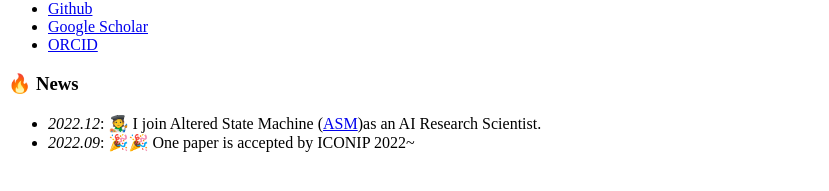
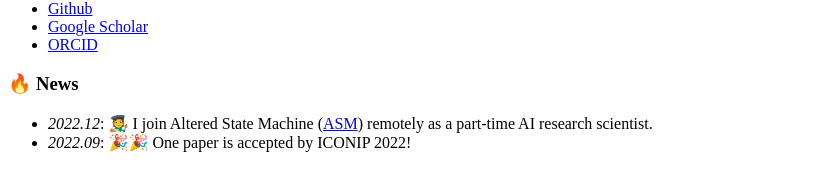
Before and after one commit to YaoYao1995/yaoyao1995.github.io, a Jekyll site: the page built from _pages/includes/news.md, in a window 1280 px wide. Shown: the part 430-621 px from the top of the page, without its empty margins (0-829 px from the left). Built offline with Jekyll 4.4.1, drawn with Linux system fonts in a browser that asks for light colours; our own code applies the rules of GitHub Pages for plain Markdown files.

Commit message:
Update news.md

```diff
--- a/_pages/includes/news.md
+++ b/_pages/includes/news.md
@@ -1,3 +1,3 @@
 # 🔥 News
-- *2022.12*: 🧑‍🎨 I join Altered State Machine ([ASM](https://www.alteredstatemachine.xyz/))as an AI Research Scientist.
-- *2022.09*: 🎉🎉 One paper is accepted by ICONIP 2022~
+- *2022.12*: 🧑‍🎨 I join Altered State Machine ([ASM](https://www.alteredstatemachine.xyz/)) remotely as a part-time AI research scientist.
+- *2022.09*: 🎉🎉 One paper is accepted by ICONIP 2022!
```
